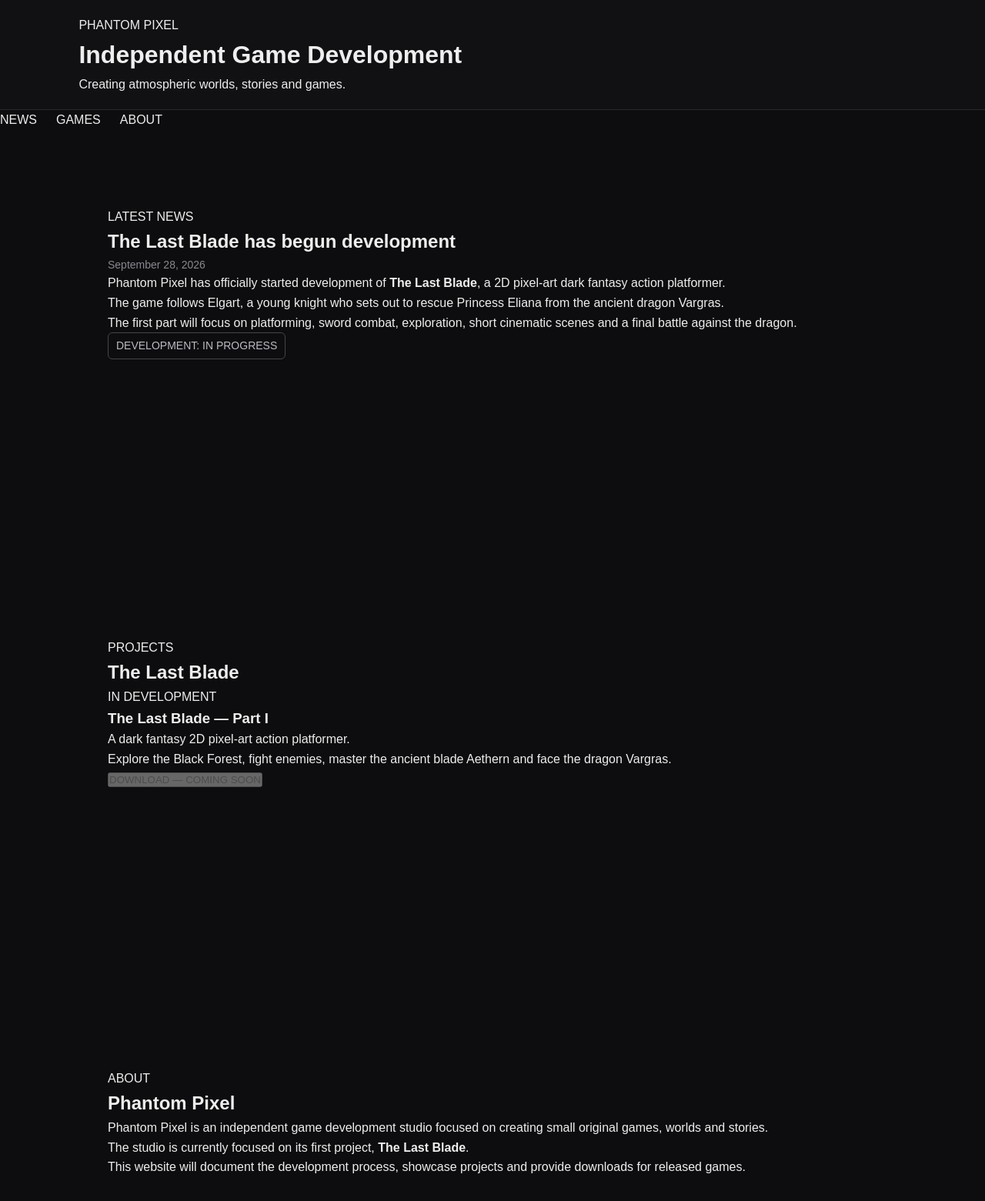
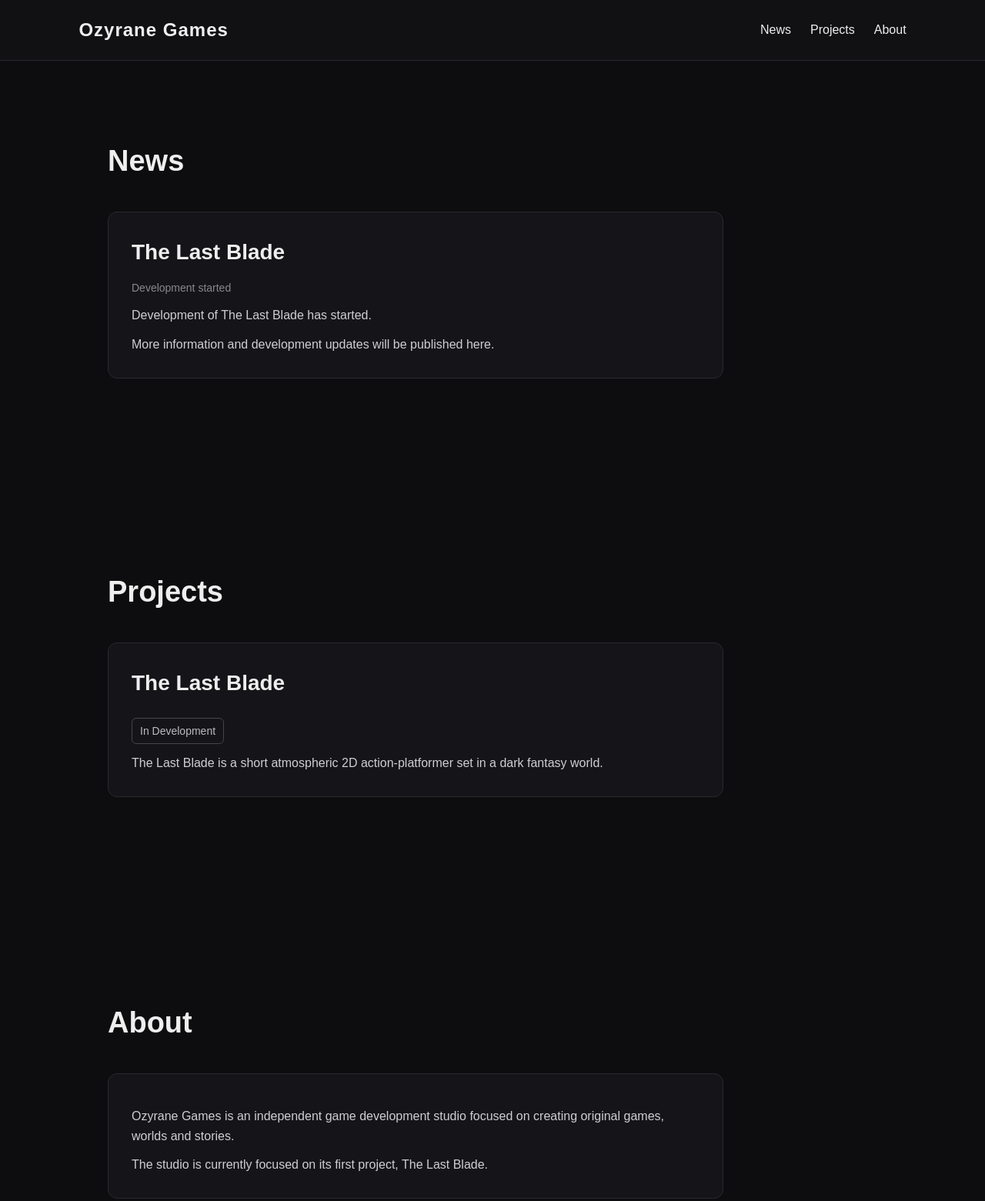
Before and after one commit to ozyrane-games/ozyrane-games.com, a plain HTML site: page index.html in a window 1280 px wide. Shown: the top 1561 px of the page at 77% size. Drawn offline with Linux system fonts and the light colour scheme.

Commit message:
Update index.html

```diff
--- a/index.html
+++ b/index.html
@@ -4,143 +4,82 @@
     <meta charset="UTF-8">
     <meta name="viewport" content="width=device-width, initial-scale=1.0">
 
-    <title>Phantom Pixel</title>
+    <title>Ozyrane Games</title>
 
     <link rel="stylesheet" href="style.css">
 </head>
 
 <body>
 
-<header class="hero">
+<header>
+    <div class="logo">Ozyrane Games</div>
 
-    <div class="overlay">
-
-        <div class="hero-content">
-            <p class="studio-name">PHANTOM PIXEL</p>
-
-            <h1>Independent Game Development</h1>
-
-            <p class="hero-text">
-                Creating atmospheric worlds, stories and games.
-            </p>
-        </div>
-
-    </div>
-
+    <nav>
+        <a href="#news">News</a>
+        <a href="#projects">Projects</a>
+        <a href="#about">About</a>
+    </nav>
 </header>
-
-
-<nav class="navigation">
-
-    <a href="#news">NEWS</a>
-    <a href="#games">GAMES</a>
-    <a href="#about">ABOUT</a>
-
-</nav>
 
 
 <main>
 
-    <!-- NEWS -->
+    <section id="news" class="section">
+        <h1>News</h1>
 
-    <section id="news" class="section">
+        <div class="card">
+            <h2>The Last Blade</h2>
 
-        <p class="section-label">LATEST NEWS</p>
-
-        <h2>The Last Blade has begun development</h2>
-
-        <p class="date">September 28, 2026</p>
+            <p class="date">Development started</p>
 
             <p>
-            Phantom Pixel has officially started development of
-            <strong>The Last Blade</strong>, a 2D pixel-art dark fantasy
-            action platformer.
+                Development of The Last Blade has started.
             </p>
 
             <p>
-            The game follows Elgart, a young knight who sets out to rescue
-            Princess Eliana from the ancient dragon Vargras.
+                More information and development updates will be published here.
             </p>
-
-        <p>
-            The first part will focus on platforming, sword combat,
-            exploration, short cinematic scenes and a final battle
-            against the dragon.
-        </p>
-
-        <p class="status">
-            DEVELOPMENT: IN PROGRESS
-        </p>
-
+        </div>
     </section>
 
 
-    <!-- GAMES -->
+    <section id="projects" class="section">
+        <h1>Projects</h1>
 
-    <section id="games" class="section">
-
-        <p class="section-label">PROJECTS</p>
-
+        <div class="card">
             <h2>The Last Blade</h2>
 
-        <div class="game-card">
-
-            <div>
-                <p class="game-status">IN DEVELOPMENT</p>
-
-                <h3>The Last Blade — Part I</h3>
+            <p class="status">In Development</p>
 
             <p>
-                    A dark fantasy 2D pixel-art action platformer.
+                The Last Blade is a short atmospheric 2D action-platformer
+                set in a dark fantasy world.
             </p>
-
-                <p>
-                    Explore the Black Forest, fight enemies,
-                    master the ancient blade Aethern and face
-                    the dragon Vargras.
-                </p>
-
-                <button disabled>DOWNLOAD — COMING SOON</button>
-
         </div>
-
-        </div>
-
     </section>
 
 
-    <!-- ABOUT -->
+    <section id="about" class="section">
+        <h1>About</h1>
 
-    <section id="about" class="section">
-
-        <p class="section-label">ABOUT</p>
-
-        <h2>Phantom Pixel</h2>
-
+        <div class="card">
             <p>
-            Phantom Pixel is an independent game development studio
-            focused on creating small original games, worlds and stories.
+                Ozyrane Games is an independent game development studio
+                focused on creating original games, worlds and stories.
             </p>
 
             <p>
                 The studio is currently focused on its first project,
-            <strong>The Last Blade</strong>.
+                The Last Blade.
             </p>
-
-        <p>
-            This website will document the development process,
-            showcase projects and provide downloads for released games.
-        </p>
-
+        </div>
     </section>
 
 </main>
 
 
 <footer>
-
-    <p>© 2026 Phantom Pixel</p>
-
+    <p>© 2026 Ozyrane Games</p>
 </footer>
 
 </body>
```
Lines whose indentation alone changed are shown as unchanged.
